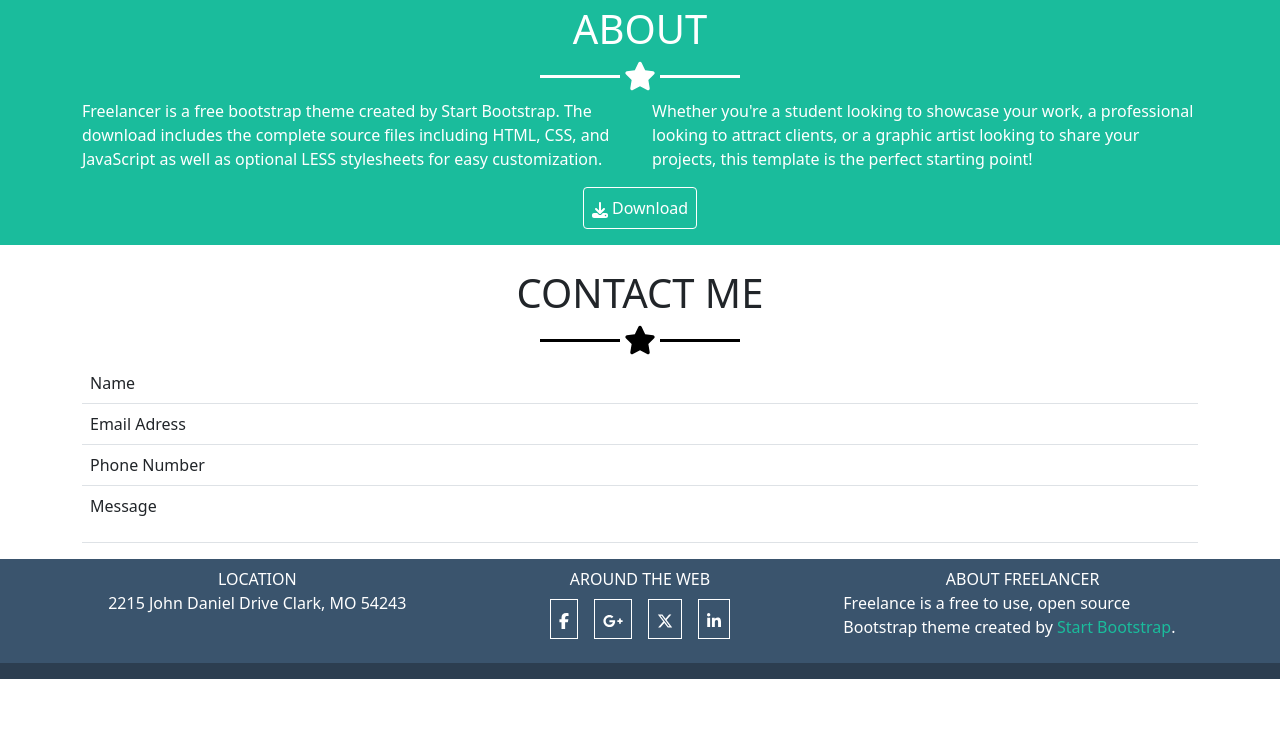
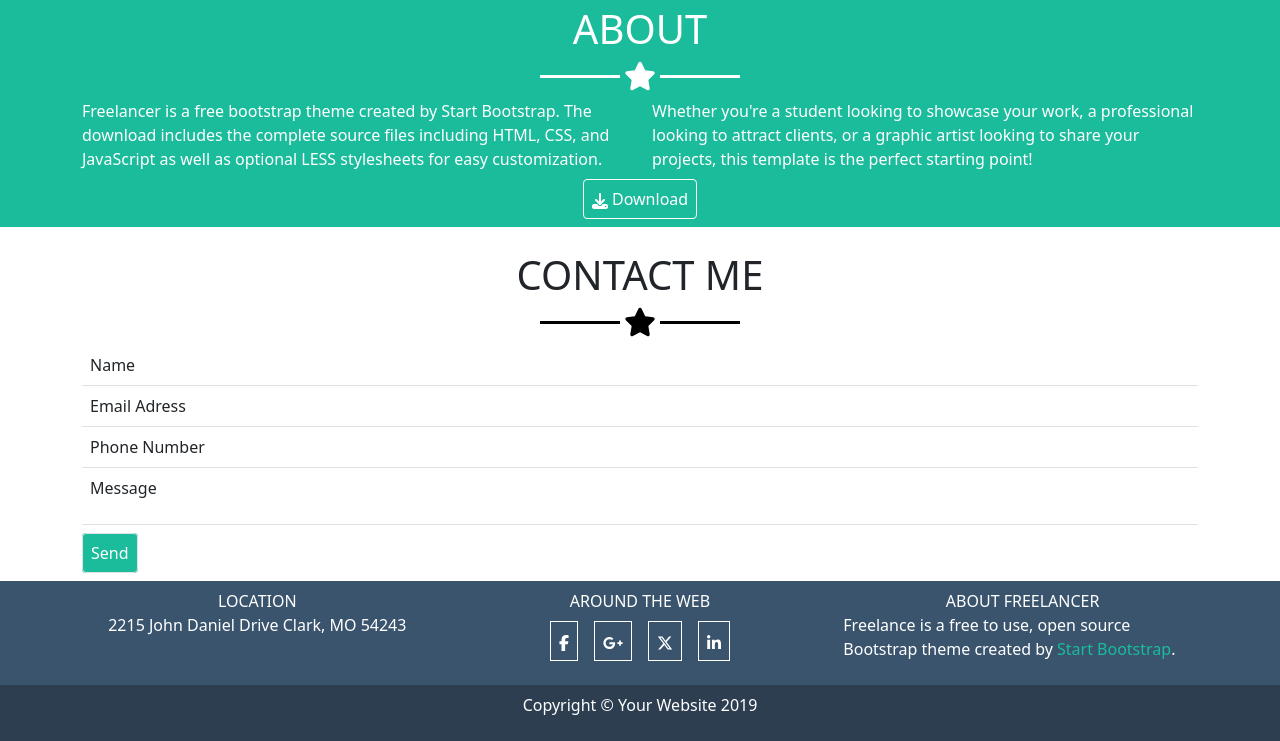
Before and after one commit to NicoloFaccio/html-css-bootstrap-freelancer, a plain HTML site: page index.html in a window 1280 px wide. Shown: the part 1215-1956 px from the top of the page. Before the commit the page ends 1894 px from the top, so only its background shows below. Drawn offline with nearby package versions, Linux system fonts and the light colour scheme.

Commit message:
fi(footer): fixed the last things on the footer

```diff
--- a/assets/css/style.css
+++ b/assets/css/style.css
@@ -34,3 +34,7 @@ section.back_color:nth-child(odd) {
 .back_color_dark {
     background-color: rgba(44, 62, 80, 1);
 }
+
+.back_send {
+    background-color: rgba(26, 188, 156, 1);
+}
--- a/index.html
+++ b/index.html
@@ -123,7 +123,9 @@
                 </div>
 
                 <div class="p-3 text-capitalize text-white d-flex justify-content-center">
-                    <span class="p-2 border border-white rounded-1"><svg xmlns="http://www.w3.org/2000/svg" fill="#FFFFFF" height="16" width="16" viewBox="0 0 512 512"><path d="M288 32c0-17.7-14.3-32-32-32s-32 14.3-32 32V274.7l-73.4-73.4c-12.5-12.5-32.8-12.5-45.3 0s-12.5 32.8 0 45.3l128 128c12.5 12.5 32.8 12.5 45.3 0l128-128c12.5-12.5 12.5-32.8 0-45.3s-32.8-12.5-45.3 0L288 274.7V32zM64 352c-35.3 0-64 28.7-64 64v32c0 35.3 28.7 64 64 64H448c35.3 0 64-28.7 64-64V416c0-35.3-28.7-64-64-64H346.5l-45.3 45.3c-25 25-65.5 25-90.5 0L165.5 352H64zm368 56a24 24 0 1 1 0 48 24 24 0 1 1 0-48z"/></svg> download</span>
+                    <a class="text-decoration-none text-reset" href="#">
+                        <span class="p-2 border border-white rounded-1"><svg xmlns="http://www.w3.org/2000/svg" fill="#FFFFFF" height="16" width="16" viewBox="0 0 512 512"><path d="M288 32c0-17.7-14.3-32-32-32s-32 14.3-32 32V274.7l-73.4-73.4c-12.5-12.5-32.8-12.5-45.3 0s-12.5 32.8 0 45.3l128 128c12.5 12.5 32.8 12.5 45.3 0l128-128c12.5-12.5 12.5-32.8 0-45.3s-32.8-12.5-45.3 0L288 274.7V32zM64 352c-35.3 0-64 28.7-64 64v32c0 35.3 28.7 64 64 64H448c35.3 0 64-28.7 64-64V416c0-35.3-28.7-64-64-64H346.5l-45.3 45.3c-25 25-65.5 25-90.5 0L165.5 352H64zm368 56a24 24 0 1 1 0 48 24 24 0 1 1 0-48z"/></svg> download</span>
+                    </a>
                 </div>
             </div>
         </section>
@@ -155,6 +157,12 @@
 
                 <div class="text-capitalize pt-2 pb-4 ps-2 border-bottom">
                     message
+                </div>
+
+                <div class="text-white text-capitalize pt-3">
+                    <span class="p-2 border rounded-1 back_send">
+                        <a class="text-decoration-none text-reset" href="#">send</a>
+                    </span>
                 </div>
             </div>
         </section>
@@ -197,8 +205,8 @@
         </section>
 
         <section class="container-fluid back_color_dark">
-            <div class="container-sm d-flex justify-content-center text-white">
-                <p></p>
+            <div class="p-2 container-sm d-flex justify-content-center text-white">
+                <p>Copyright © Your Website 2019</p>
             </div>
         </section>
     </footer>
```
